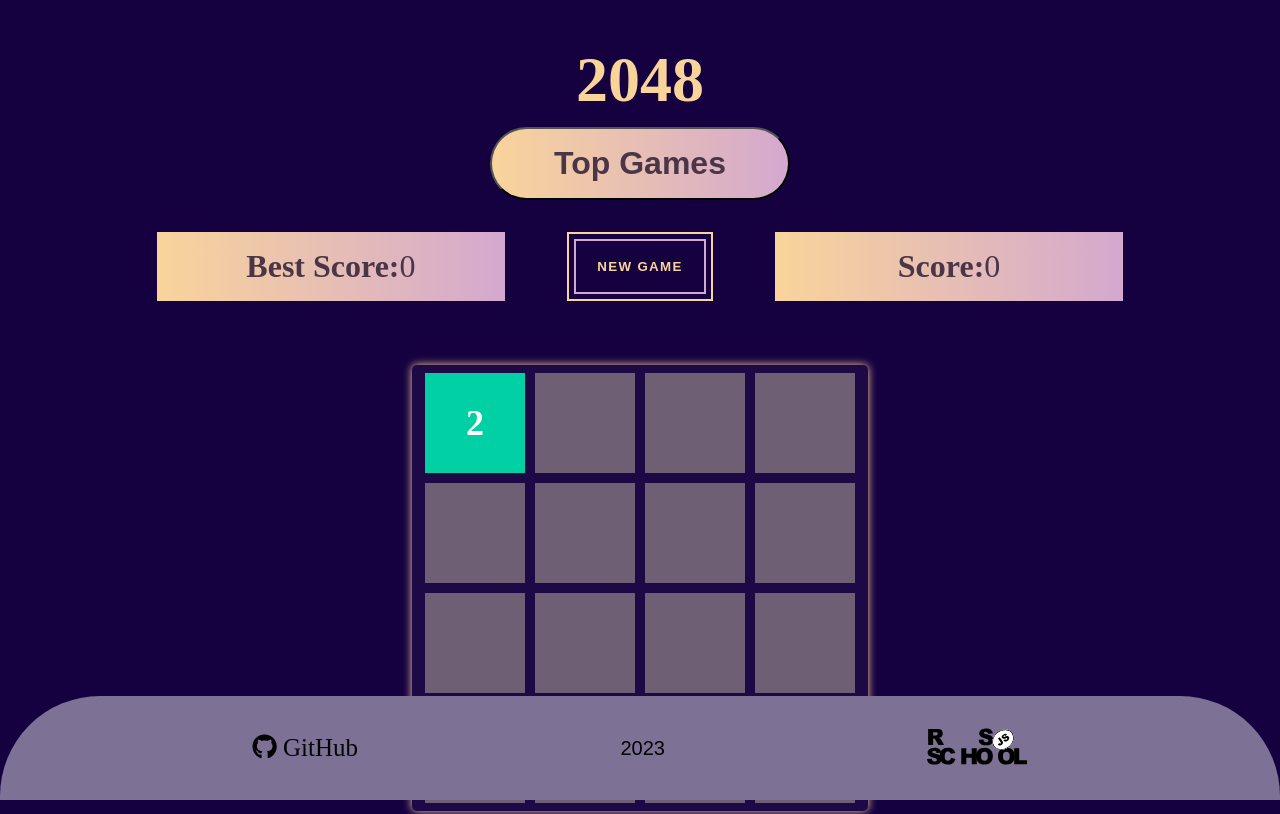
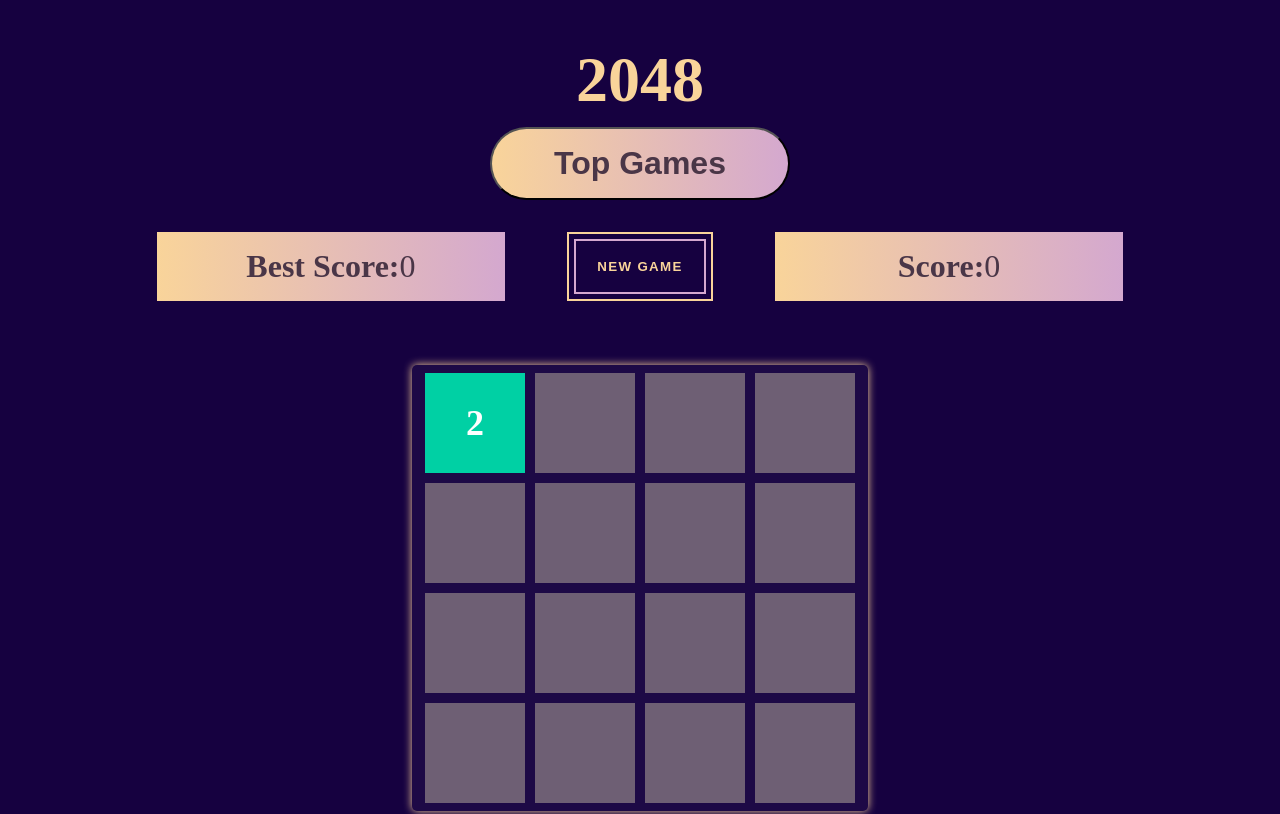
Before and after one commit to geratw/2048, a plain HTML site: page index.html in a window 1280 px wide. Shown: the top 814 px of the page. Drawn offline with Linux system fonts and the light colour scheme; some packages are replaced by stand-ins of ours; a script that the page names is missing.

Commit message:
delete footer

```diff
--- a/index.html
+++ b/index.html
@@ -34,13 +34,7 @@
       <button class="btn-sound" id="muteButton" onclick="toggleMute()"><img src="images/sound-on.png" alt="soundImage" id="soundImage"></button>
 
     </main>
-    <footer class="footer">
-      <div class="footer-items footer">
-        <a id="profile-link" href="https://github.com/geratw" class="year contact-details"><i class="fab fa-github"></i> GitHub</a>
-        <span class="footer-text">2023</span>
-        <a href="https://rs.school/js/" alt="Логотип курса"><img class="logo-image" src="images/rs_school_js.svg" /></a>
-      </div>
-    </footer>
+
     <script src="scripts/script.js"></script>
     <script src="https://cdn.jsdelivr.net/npm/sweetalert2@11"></script>
   </body>
--- a/styles/style.css
+++ b/styles/style.css
@@ -125,53 +125,6 @@ html {
   transform: scale(1);
 } /*# sourceMappingURL=style.css.map */
 
-.footer {
-  position: fixed;
-  bottom: 0;
-  left: 0;
-  width: 100%;
-  display: flex;
-  justify-content: center;
-  align-items: center;
-  justify-content: space-evenly;
-}
-
-.footer a {
-  margin: 0 10px;
-  text-decoration: none;
-}
-
-.footer-text {
-  margin: 0 10px;
-  font-family: "Mooli", sans-serif;
-  font-size: 20px;
-}
-
-.cover-image {
-  width: 350px;
-  height: 350px;
-}
-
-.logo-image {
-  width: 100px;
-  height: 100px;
-}
-
-.footer-items {
-  background-color: #7d7196;
-  border-radius: 100px 100px 0 0;
-}
-
-.year {
-  font-size: 15px;
-}
-
-.contact-details {
-  color: #030303;
-  font-size: 25px;
-  padding: auto;
-}
-
 .btn-sound {
   position: absolute;
   left: 50%;
```
